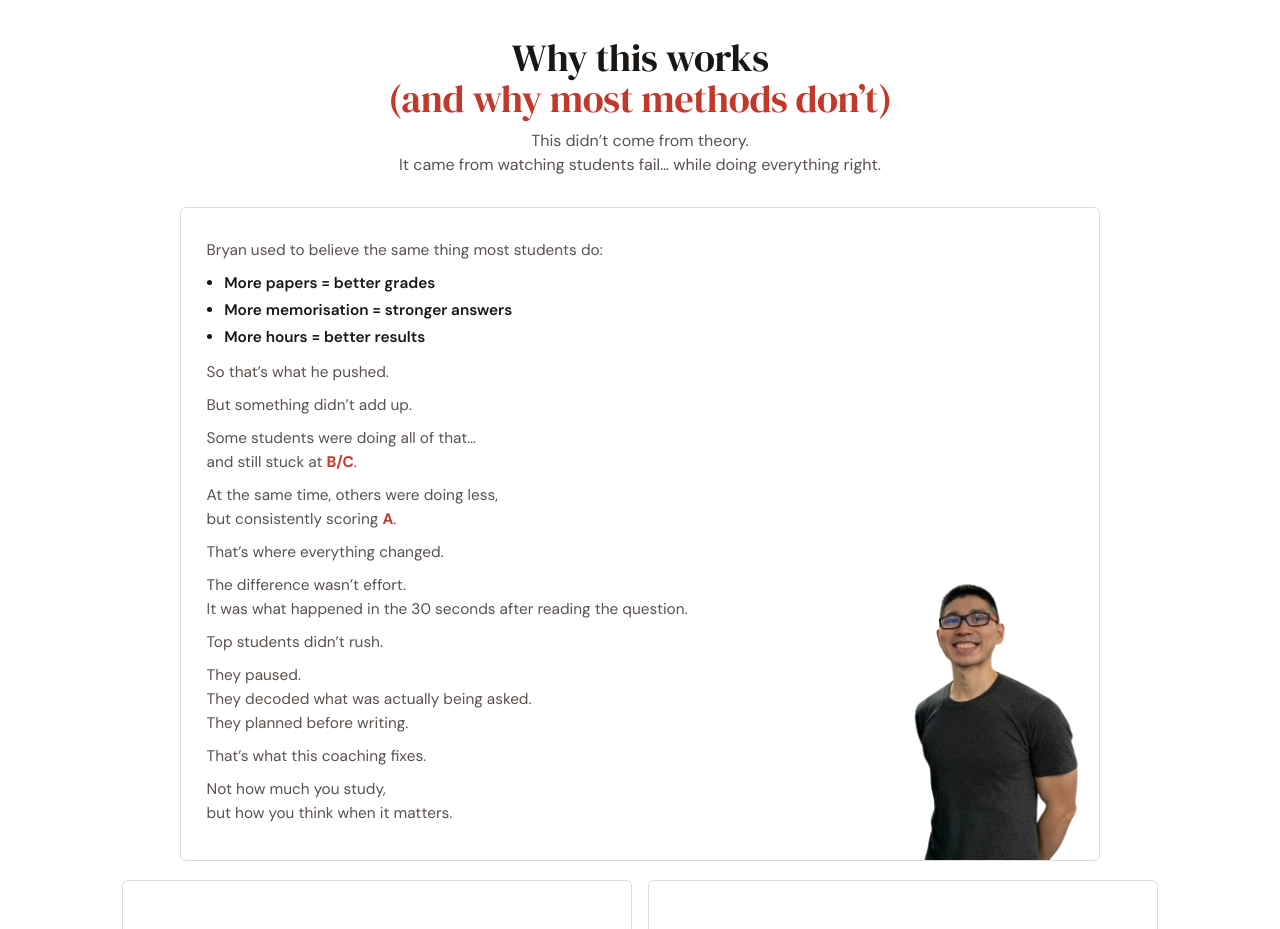
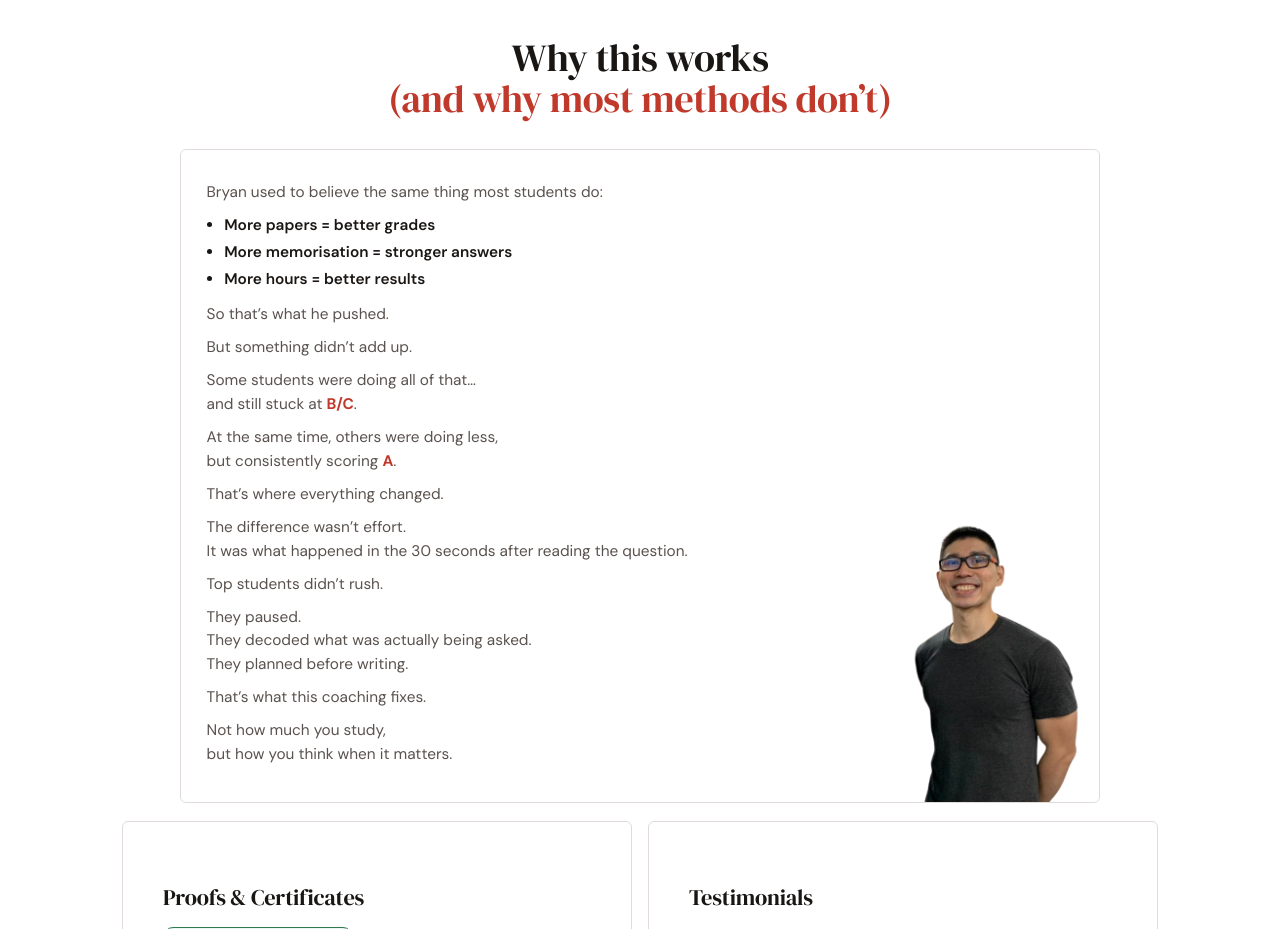
Before and after one commit to zakmero/bryan-coaching-site, a React (Vite) app: page / in a window 1280 px wide. Shown: the part 1740-2669 px from the top of the page. Built offline with nearby package versions, Linux system fonts and the light colour scheme.

Commit message:
Remove founder story subtitle

```diff
--- a/src/AppV2Original.jsx
+++ b/src/AppV2Original.jsx
@@ -145,10 +145,6 @@ const StoryVision = () => {
             Why this works
             <span>(and why most methods don’t)</span>
           </h2>
-          <p>
-            This didn’t come from theory.<br />
-            It came from watching students fail… while doing everything right.
-          </p>
         </div>
 
       <article className="v2-card v2-story-card" style={{ maxWidth: '920px', margin: '0 auto' }}>
```
